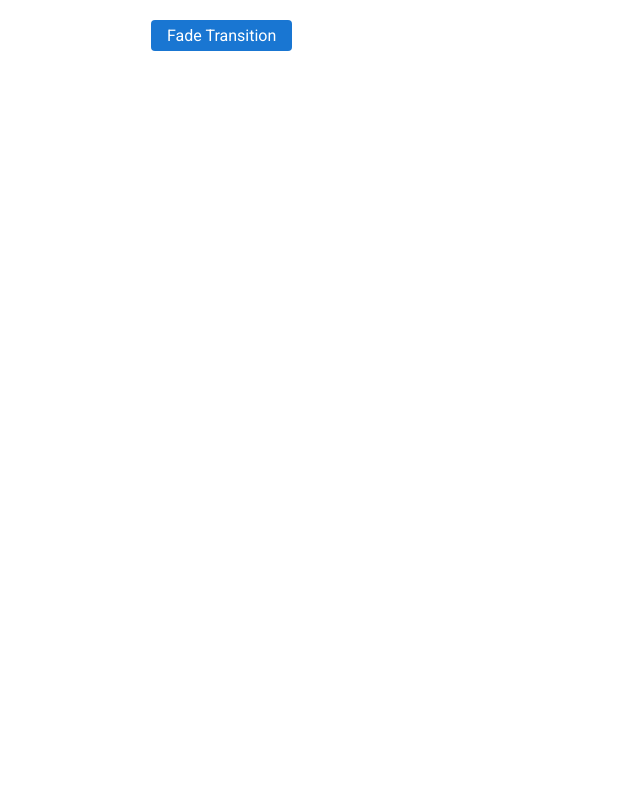
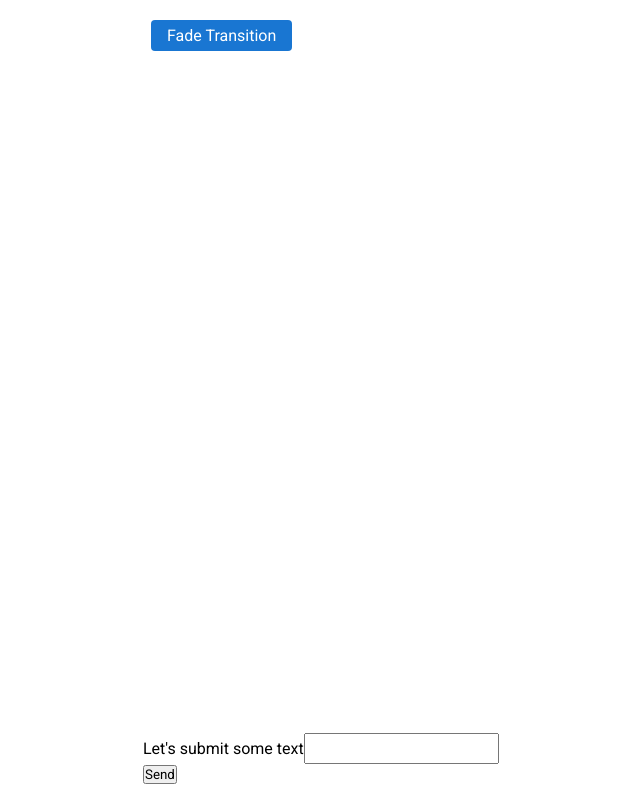
Before and after one commit to Gerras/website, a React app: page /components in a window 1280 px wide. Shown: the part 1889-2689 px from the top of the page, without its empty margins (71-711 px from the left). Before the commit the page ends 2622 px from the top, so only its background shows below. Built offline with nearby package versions, Linux system fonts and the light colour scheme.

Commit message:
Creating a simple form, starting out with FormInput and simple state management

```diff
--- /dev/null
+++ b/src/app/components/Examples/FormExample.tsx
@@ -0,0 +1,19 @@
+import Form from '../../../design-library/components/Form/Form';
+import FormInput from '../../../design-library/components/Form/Input/FormInput';
+import React from 'react';
+
+const FormExample: React.FC = () => {
+  return (
+    <Form initialState={{}}>
+      <div>
+        <label htmlFor="example">Let's submit some text</label>
+        <FormInput id="example" type="text" name="text" />
+      </div>
+      <div>
+        <input type="submit" value="Send" />
+      </div>
+    </Form>
+  );
+};
+
+export default FormExample;
--- a/src/app/routes/Components.tsx
+++ b/src/app/routes/Components.tsx
@@ -1,5 +1,6 @@
 import ButtonExample from '../components/Examples/ButtonExample';
 import Container from '../../design-library/components/Container/Container';
+import FormExample from '../components/Examples/FormExample';
 import MarkdownExample from '../components/Examples/MarkdownExample';
 import MenuExample from '../components/Examples/MenuExample';
 import React from 'react';
@@ -35,6 +36,9 @@ const Components: React.FC = () => {
       <Container maxWidth="md" gutterBottom>
         <TransitionExample />
       </Container>
+      <Container maxWidth="md" gutterBottom>
+        <FormExample />
+      </Container>
     </>
   );
 };
--- /dev/null
+++ b/src/design-library/components/Form/Form.context.tsx
@@ -0,0 +1,25 @@
+import { createContext, useContext } from 'react';
+
+export interface IFormContext<T extends object> {
+  form: T;
+  reset: () => void;
+  onValueChange: (
+    name: keyof T,
+    value: string | boolean | number | object
+  ) => void;
+}
+
+export const FormContext = createContext<IFormContext<object> | null>(null);
+
+export const useFormContext = <T extends object>() => {
+  const context = useContext<IFormContext<T> | null>(
+    FormContext as React.Context<IFormContext<T> | null>
+  );
+  if (!context) {
+    throw new Error(
+      'Do no use useFormContext without the component being wrapped in a FormContext.Provider'
+    );
+  }
+
+  return context;
+};
--- /dev/null
+++ b/src/design-library/components/Form/Form.tsx
@@ -0,0 +1,59 @@
+import { FormContext, IFormContext } from './Form.context';
+import React, { useMemo, useState } from 'react';
+import styled from 'styled-components';
+
+interface FormProps<T> {
+  children?: React.ReactNode;
+  initialState: T;
+  onSubmit?: (formValues: T) => void;
+}
+
+// type InputEvent = HTMLElement;
+
+const FormRoot = styled.form``;
+
+const Form = <T extends object>(props: FormProps<T>) => {
+  const [formState, setFormState] = useState<T>(props.initialState);
+  const handleOnChange: React.FormEventHandler<HTMLFormElement> = (event) => {
+    console.log('change', event);
+    console.log('currentTarget', event.currentTarget);
+    console.log('target', (event.target as any).value);
+  };
+  const handleOnSubmit: React.FormEventHandler<HTMLFormElement> = (event) => {
+    event.stopPropagation();
+    event.preventDefault();
+    console.log('submit', event);
+    props.onSubmit?.(formState);
+  };
+  const resetForm = () => {
+    setFormState(props.initialState);
+  };
+
+  const onValueChange = (
+    name: keyof T,
+    value: string | boolean | number | object
+  ) => {
+    const newFormState = { ...formState, [name]: value };
+    console.log('newFORMSTATE', newFormState);
+    setFormState(newFormState);
+  };
+
+  const contextValue: IFormContext<T> = useMemo(
+    () => ({
+      form: formState,
+      reset: resetForm,
+      onValueChange
+    }),
+    []
+  );
+
+  return (
+    <FormContext.Provider value={contextValue}>
+      <FormRoot onChange={handleOnChange} onSubmit={handleOnSubmit}>
+        {props.children}
+      </FormRoot>
+    </FormContext.Provider>
+  );
+};
+
+export default Form;
--- /dev/null
+++ b/src/design-library/components/Form/Input/FormInput.tsx
@@ -0,0 +1,29 @@
+import React, { InputHTMLAttributes } from 'react';
+import Input from './Input';
+import { useFormContext } from '../Form.context';
+
+interface FormInputProps<T extends object>
+  extends Omit<InputHTMLAttributes<HTMLInputElement>, 'id'> {
+  children?: React.ReactNode;
+  id: keyof T;
+}
+
+const FormInput = <T extends object>(props: FormInputProps<T>) => {
+  const { id, ...restProps } = props;
+  const context = useFormContext<T>();
+
+  const handleOnChange: React.ChangeEventHandler<HTMLInputElement> = (
+    event
+  ) => {
+    const value = event.target.value;
+    context.onValueChange(id, value);
+  };
+
+  return (
+    <Input id={id as string} {...restProps} onChange={handleOnChange}>
+      {props.children}
+    </Input>
+  );
+};
+
+export default FormInput;
--- /dev/null
+++ b/src/design-library/components/Form/Input/Input.tsx
@@ -0,0 +1,25 @@
+import React, { InputHTMLAttributes } from 'react';
+import styled from 'styled-components';
+interface InputProps extends InputHTMLAttributes<HTMLInputElement> {
+  children?: React.ReactNode;
+}
+
+const InputRoot = styled.input`
+  padding: 4px;
+  font-size: 1rem;
+`;
+
+const Input: React.FC<InputProps> = (props) => {
+  const handleOnChange: React.ChangeEventHandler<HTMLInputElement> = (
+    event
+  ) => {
+    console.log('Input On change', event.currentTarget);
+  };
+  return (
+    <InputRoot onChange={handleOnChange} {...props}>
+      {props.children}
+    </InputRoot>
+  );
+};
+
+export default Input;
```
